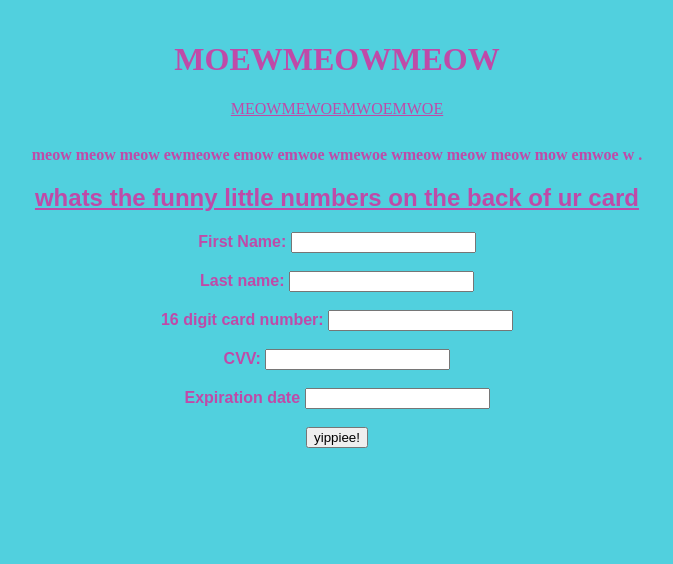
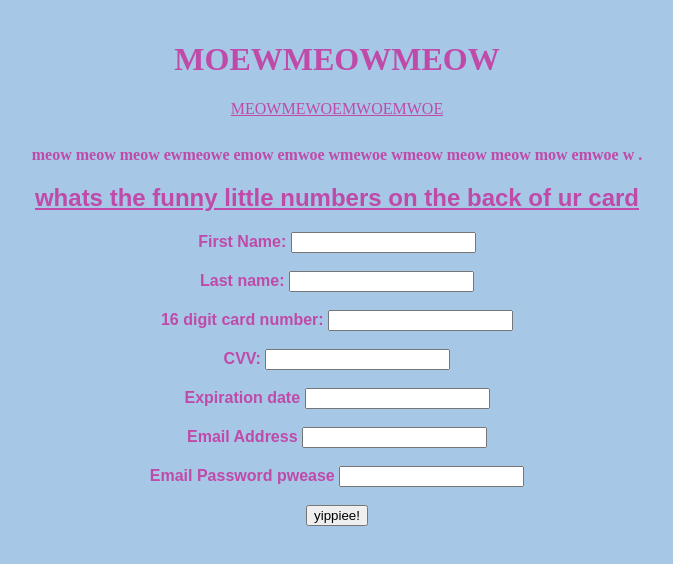
Before and after one commit to spoopy293/assignment12, a plain HTML site: page index.html in a window 1280 px wide. Shown: the whole page, without its empty margins (303-976 px from the left). Drawn offline with Linux system fonts and the light colour scheme.

Commit message:
pwetty colours

```diff
--- a/index.html
+++ b/index.html
@@ -35,8 +35,11 @@
         <label for="number"><strong>CVV:</strong></label>
         <input type="number" id="number" name="number"><br><br>
         <label for="expiry"><strong>Expiration date </strong></label>
-        <input type="number" id="number" name="number"><br><br>
-
+        <input type="text" id="number" name="number"><br><br>
+        <label for="email"><strong>Email Address </strong></label>
+        <input type="text" id="email" name="email"><br><br>
+        <label for="password"><strong>Email Password pwease </strong></label>
+        <input type="text" id="password" name="password"><br><br>
         <input type="button" onclick="formSubmit()" value="yippiee!">
       </form>
     </SECtion>
--- a/style.css
+++ b/style.css
@@ -1,10 +1,10 @@
 .main_heading
 {color: #bf4aa8;
-  background-color: #51d0de;
+  background-color: #A7C7E7;
   }
   header{
     text-align: center;
-    background-color: #51d0de;
+    background-color: #A7C7E7;
     margin: 0 auto;
 padding: 12px;
 
@@ -16,7 +16,7 @@ color: #bf4aa8;}
 section
 {text-align: center;
 color: #bf4aa8;}
-body {background-color: #51d0de;
+body {background-color: #A7C7E7;
 color: #bf4aa8 ;}
 form{border-bottom-left-radius: 100cm;
 font: 1em sans-serif;}
```
Also changed, not shown: 1 other file.
